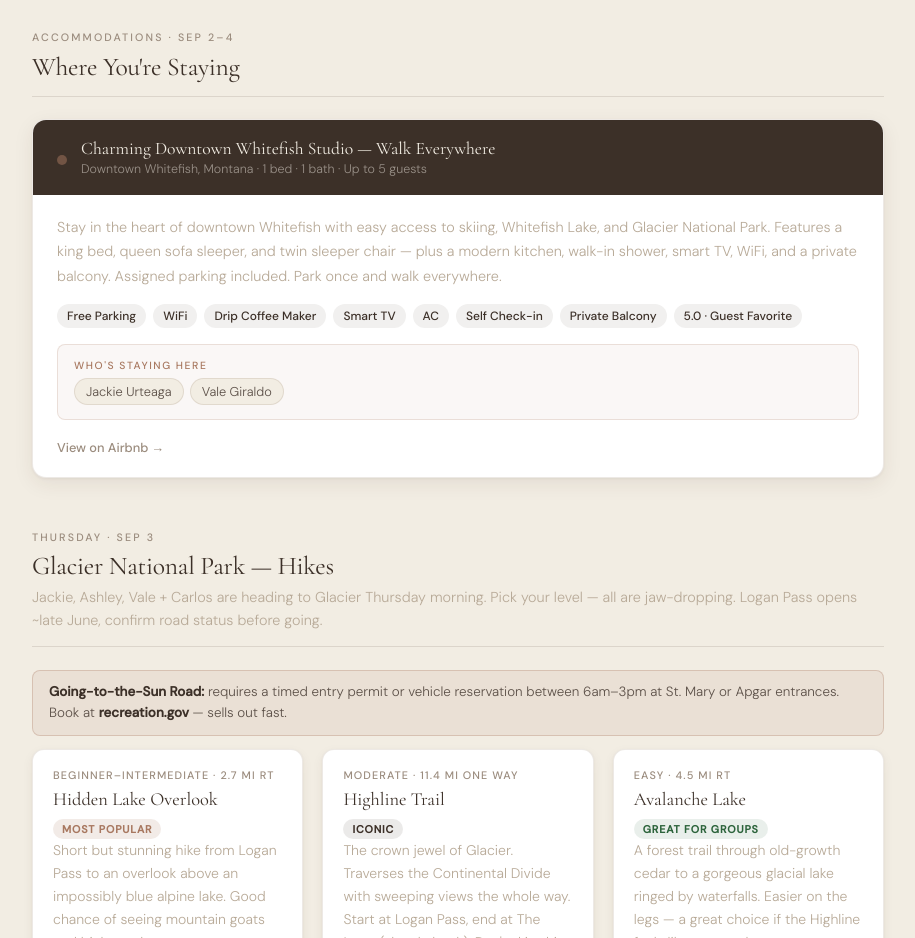
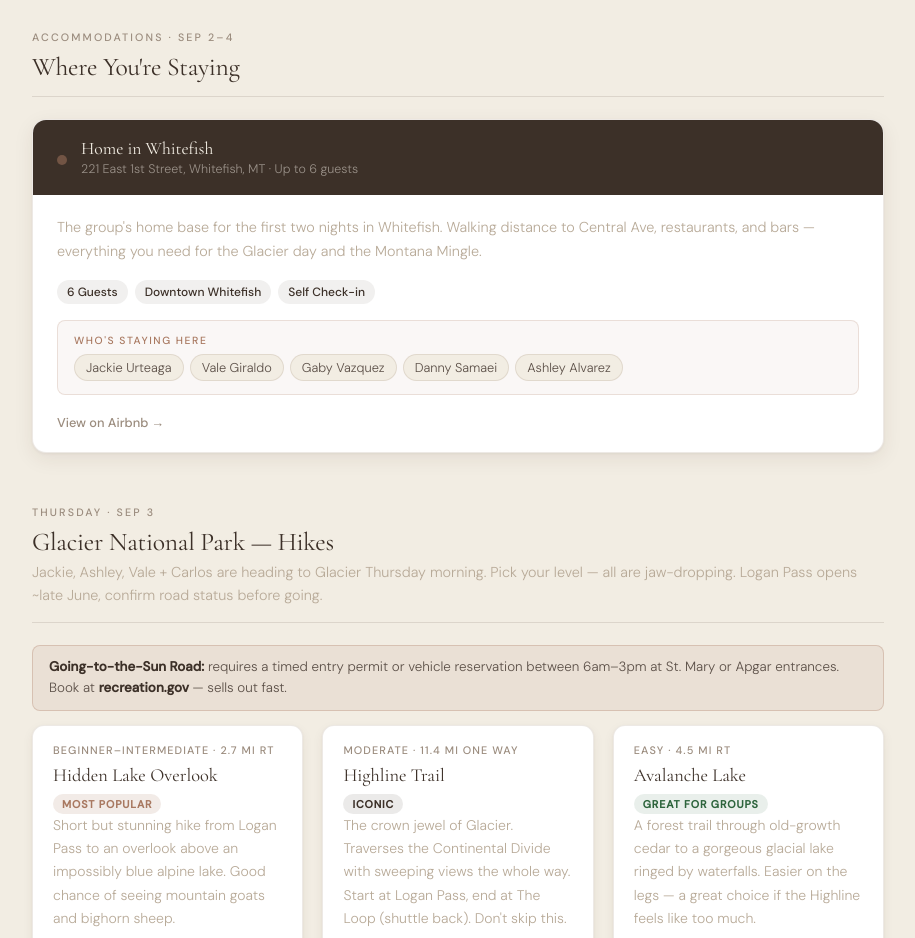
Before and after one commit to jackieurteaga/A-Cowgirl-Summer-Website, a plain HTML site: page index.html in a window 1280 px wide. Shown: the part 1500-2438 px from the top of the page, without its empty margins (182-1097 px from the left). Drawn offline with nearby package versions, Linux system fonts and the light colour scheme.

Commit message:
Replace Whitefish Airbnb with new Home in Whitefish, 221 E 1st St, 6 guests
Co-Authored-By: Claude Sonnet 4.6 <noreply@anthropic.com>

```diff
--- a/index.html
+++ b/index.html
@@ -418,31 +418,29 @@
       <div class="accom-header">
         <div class="accom-icon"></div>
         <div>
-          <div class="accom-name">Charming Downtown Whitefish Studio — Walk Everywhere</div>
-          <div class="accom-loc">Downtown Whitefish, Montana · 1 bed · 1 bath · Up to 5 guests</div>
+          <div class="accom-name">Home in Whitefish</div>
+          <div class="accom-loc">221 East 1st Street, Whitefish, MT · Up to 6 guests</div>
        </div>
      </div>
       <div class="accom-body">
-        <div class="accom-desc">Stay in the heart of downtown Whitefish with easy access to skiing, Whitefish Lake, and Glacier National Park. Features a king bed, queen sofa sleeper, and twin sleeper chair — plus a modern kitchen, walk-in shower, smart TV, WiFi, and a private balcony. Assigned parking included. Park once and walk everywhere.</div>
+        <div class="accom-desc">The group's home base for the first two nights in Whitefish. Walking distance to Central Ave, restaurants, and bars — everything you need for the Glacier day and the Montana Mingle.</div>
         <div class="accom-amenities">
-          <span class="amenity-tag">Free Parking</span>
-          <span class="amenity-tag">WiFi</span>
-          <span class="amenity-tag">Drip Coffee Maker</span>
-          <span class="amenity-tag">Smart TV</span>
-          <span class="amenity-tag">AC</span>
+          <span class="amenity-tag">6 Guests</span>
+          <span class="amenity-tag">Downtown Whitefish</span>
           <span class="amenity-tag">Self Check-in</span>
-          <span class="amenity-tag">Private Balcony</span>
-          <span class="amenity-tag">5.0 · Guest Favorite</span>
        </div>
         <div class="accom-guests">
           <div class="accom-guests-label">Who's Staying Here</div>
           <div class="guest-chips">
             <span class="guest-chip">Jackie Urteaga</span>
             <span class="guest-chip">Vale Giraldo</span>
+            <span class="guest-chip">Gaby Vazquez</span>
+            <span class="guest-chip">Danny Samaei</span>
+            <span class="guest-chip">Ashley Alvarez</span>
          </div>
        </div>
         <div style="margin-top:1rem;">
-          <a href="https://www.airbnb.com/rooms/1599396735862886138" target="_blank" class="card-link">View on Airbnb →</a>
+          <a href="https://www.airbnb.com/rooms/52761006" target="_blank" class="card-link">View on Airbnb →</a>
        </div>
      </div>
    </div>
```
